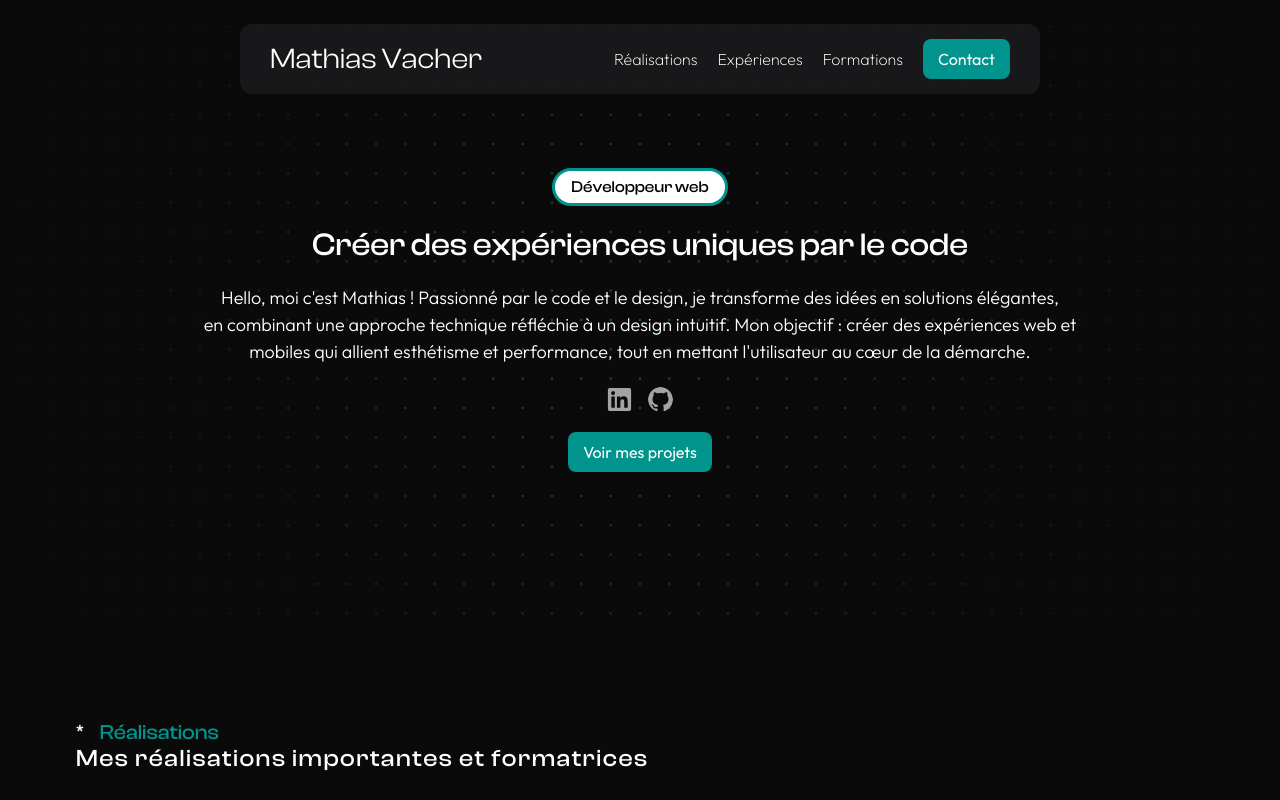
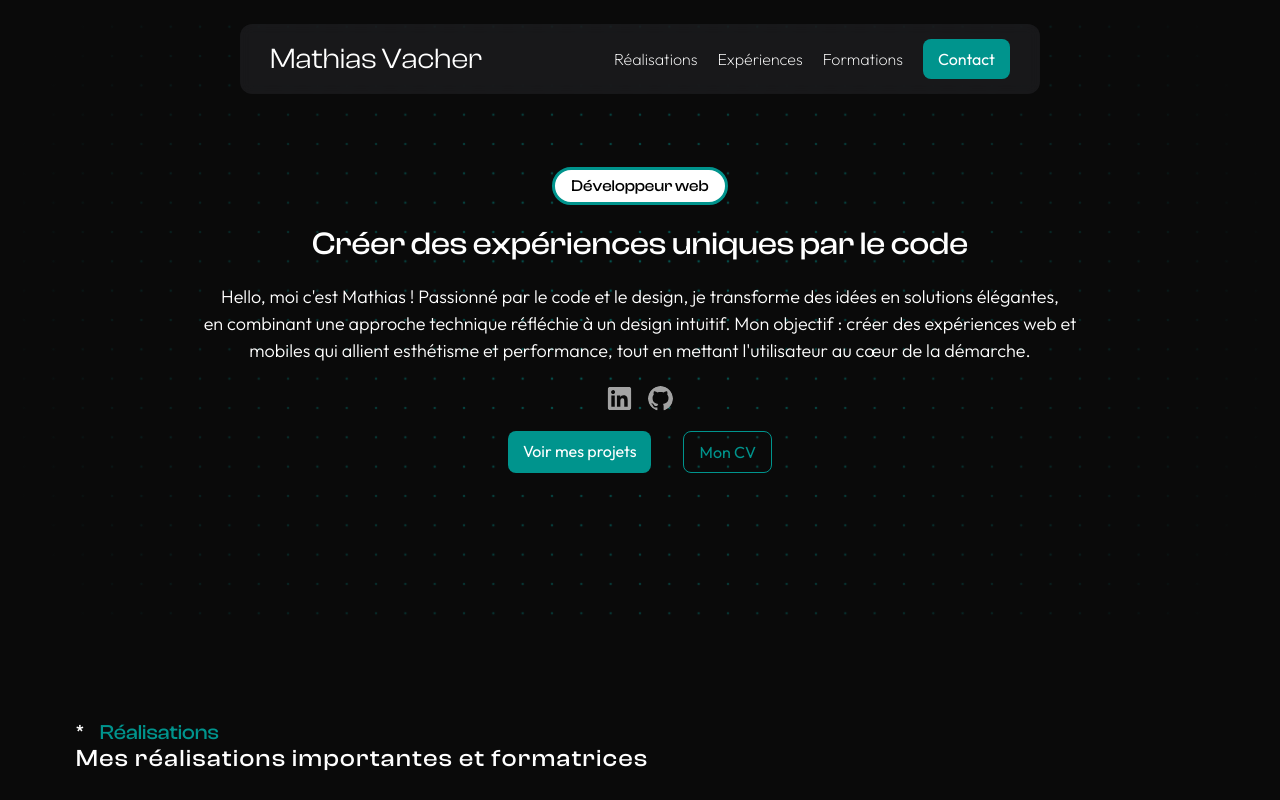
Before and after one commit to mathiasvacher/portfolio, a React (Vite) app: page / in a window 1280 px wide. Shown: the top 800 px of the page. Built offline with nearby package versions, Linux system fonts and the light colour scheme.

Commit message:
add bouton pour CV dans hero

```diff
--- a/src/components/homepage/hero.tsx
+++ b/src/components/homepage/hero.tsx
@@ -1,4 +1,5 @@
 import LogoSocials from "../logos-socials";
+import CV from '../../assets/pdf/CV_Mathias_Vacher.pdf';
 function Hero() {
 
     return (
@@ -19,7 +20,10 @@ function Hero() {
                     <LogoSocials />
 
 
-                    <a href="#realisations" className='bouton'> Voir mes projets</a>
+                    <div className="btn-hero">
+                        <a href="#realisations" className='bouton'> Voir mes projets</a>
+                        <a href={CV} target="_blank" rel="noopener noreferrer" className='bouton secondary'> Mon CV</a>
+                    </div>
                 </div>
             </div>
         </section>
--- a/src/scss/basics.scss
+++ b/src/scss/basics.scss
@@ -17,6 +17,13 @@
 
     &:active {
         transform: translateY(1px);
+    }
+
+    &.secondary {
+        border: 1px solid $accent-color;
+        background: transparent;
+        color: $accent-color;
+
     }
 }
 
--- a/src/scss/homepage/hero.scss
+++ b/src/scss/homepage/hero.scss
@@ -56,7 +56,17 @@
                     br {
                         display: none;
                     }
+                }
+            }
 
+            .btn-hero {
+                display: flex;
+                flex-direction: row;
+                gap: 2rem;
+
+                @media (max-width: 350px) {
+                    flex-direction: column;
+                    gap: 1rem;
                 }
             }
         }
```
Also changed, not shown: 1 other file (tests, documents, lock files or other folders).
